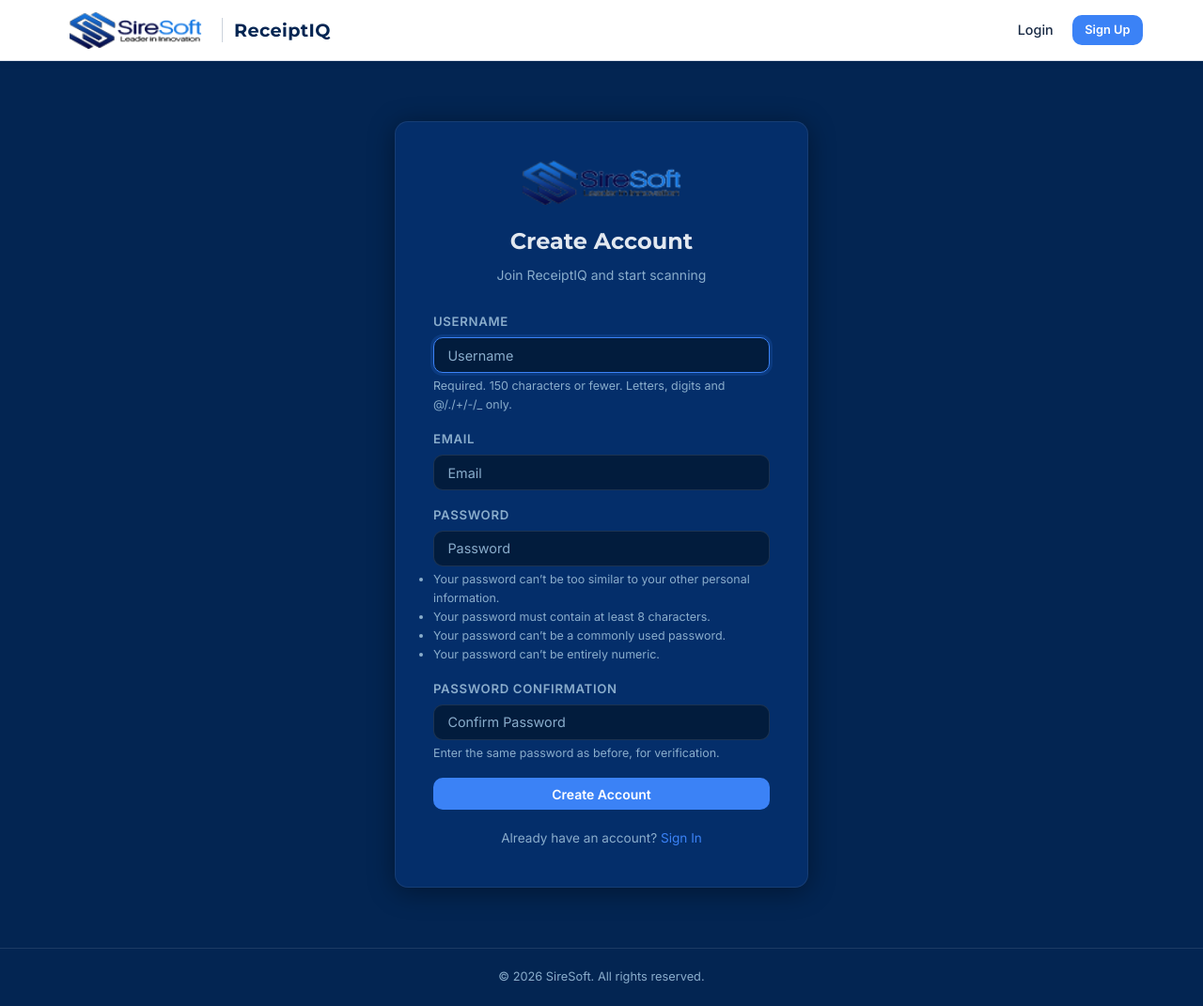
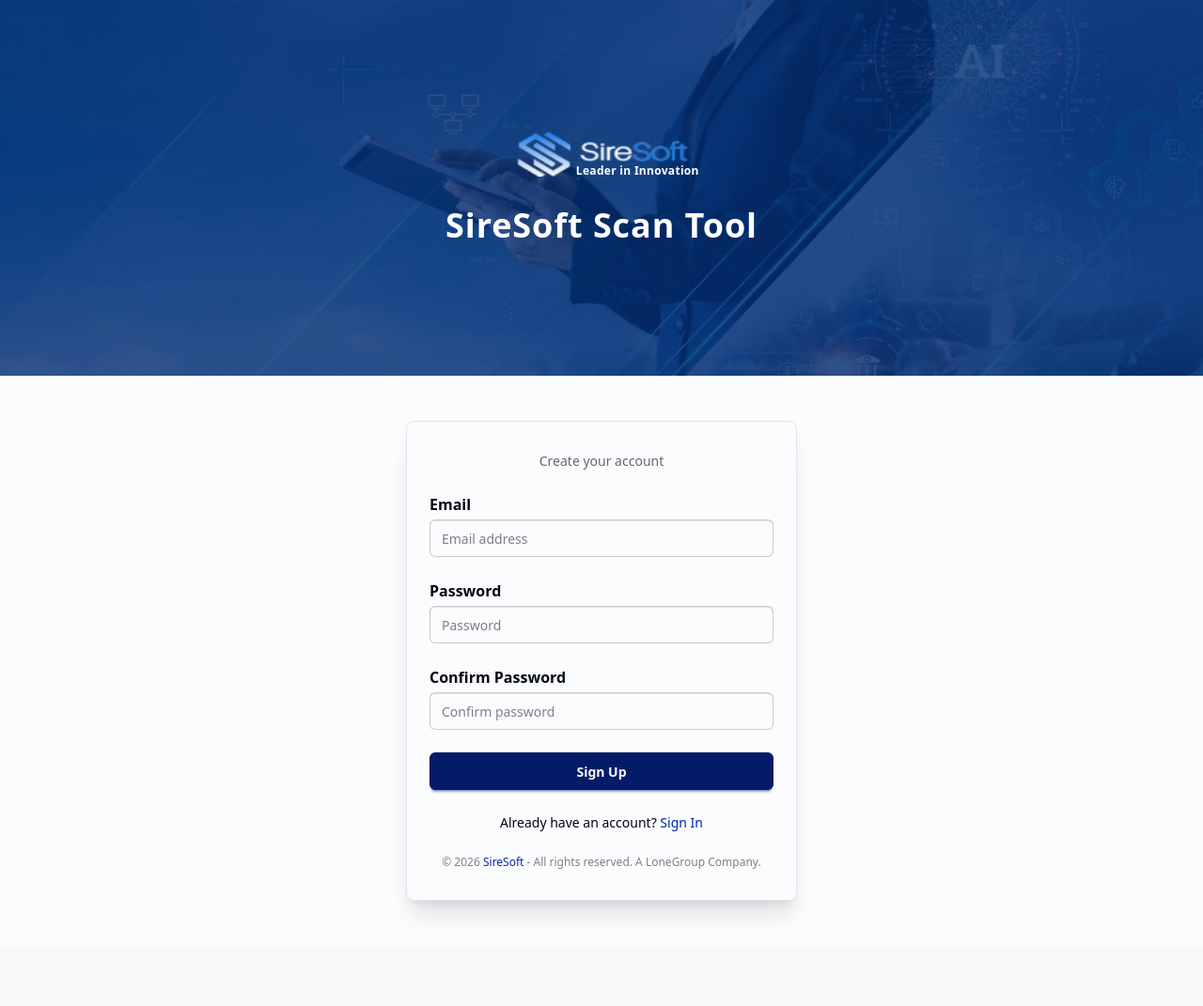
Before and after one commit to Engr-Mahnoor-code/SireSoft-Scan-Tool, a Django app: page /auth/register/ in a window 1280 px wide. Shown: the whole page at 94% size. After the commit the page ends 972 px from the top, so only its background shows below. Run offline with Django 5.2, Linux system fonts and the light colour scheme.

Commit message:
Add a Sign Up button to the login page, sign up with email and password
The register page existed but nothing linked to it, and it still wore the
old dark layout. It now uses the same card as sign-in and asks only for
email and password; the email doubles as the username. A finished sign-up
lands on the login page with the address filled in and a confirmation, so
the new user signs in with the pair they just chose.

```diff
--- a/apps/accounts/forms.py
+++ b/apps/accounts/forms.py
@@ -38,36 +38,56 @@ class LoginForm(AuthenticationForm):
 
 
 class RegisterForm(UserCreationForm):
+    """
+    Sign-up by email and password only.
+
+    People sign in with their email, so asking for a username as well was one
+    more thing to invent and forget. The email doubles as the username, capped
+    at the username column's 150 characters.
+    """
+
     email = forms.EmailField(
-        required=True,
+        label='Email',
+        max_length=150,
         widget=forms.EmailInput(
-            attrs={'class': 'form-input', 'placeholder': 'Email'})
+            attrs={'class': 'form-input', 'autocomplete': 'email',
+                   'placeholder': 'Email address'})
     )
 
     class Meta:
         model = User
-        fields = ('username', 'email', 'password1', 'password2')
+        fields = ('email',)
 
     def __init__(self, *args, **kwargs):
         super().__init__(*args, **kwargs)
-        for field_name, field in self.fields.items():
-            field.widget.attrs.setdefault('class', 'form-input')
-            if field_name == 'username':
-                field.widget.attrs['placeholder'] = 'Username'
-            elif field_name == 'password1':
-                field.widget.attrs['placeholder'] = 'Password'
-            elif field_name == 'password2':
-                field.widget.attrs['placeholder'] = 'Confirm Password'
+        placeholders = {'password1': 'Password',
+                        'password2': 'Confirm password'}
+        self.fields['password2'].label = 'Confirm Password'
+        for name, field in self.fields.items():
+            field.widget.attrs['class'] = 'form-input'
+            if name in placeholders:
+                field.widget.attrs['placeholder'] = placeholders[name]
+                field.widget.attrs['autocomplete'] = 'new-password'
+            # The rules list is long; the error names the one that failed.
+            field.help_text = ''
 
     def clean_email(self):
         # Sign-in by email only works while each address names one account,
         # so a second sign-up must not be able to take someone's address
         # (the admin's included) and lock them out of email login.
-        email = self.cleaned_data['email'].strip()
-        if User.objects.filter(email__iexact=email).exists():
+        email = self.cleaned_data['email'].strip().lower()
+        if (User.objects.filter(email__iexact=email).exists()
+                or User.objects.filter(username__iexact=email).exists()):
             raise forms.ValidationError(
                 'An account with this email already exists.')
         return email
+
+    def save(self, commit=True):
+        user = super().save(commit=False)
+        user.username = self.cleaned_data['email']
+        if commit:
+            user.save()
+        return user
 
 
 class ResetPasswordForm(PasswordResetForm):
--- a/apps/accounts/views.py
+++ b/apps/accounts/views.py
@@ -1,4 +1,4 @@
-from django.contrib.auth import login, logout, authenticate
+from django.contrib.auth import login, logout
 from django.contrib.auth.decorators import login_required
 from django.shortcuts import render, redirect
 from .forms import LoginForm, RegisterForm
@@ -7,14 +7,20 @@ from .forms import LoginForm, RegisterForm
 def login_view(request):
     if request.user.is_authenticated:
         return redirect('/')
+    registered = False
     if request.method == 'POST':
         form = LoginForm(request, data=request.POST)
         if form.is_valid():
             login(request, form.get_user())
             return redirect(request.GET.get('next', '/'))
     else:
-        form = LoginForm(request)
-    return render(request, 'accounts/login.html', {'form': form})
+        # Set by a sign-up that just finished, so the new user lands here
+        # with their address already filled in.
+        email = request.session.pop('registered_email', '')
+        registered = bool(email)
+        form = LoginForm(request, initial={'username': email})
+    return render(request, 'accounts/login.html',
+                  {'form': form, 'registered': registered})
 
 
 def register_view(request):
@@ -24,8 +30,8 @@ def register_view(request):
         form = RegisterForm(request.POST)
         if form.is_valid():
             user = form.save()
-            login(request, user)
-            return redirect('/')
+            request.session['registered_email'] = user.email
+            return redirect('accounts:login')
     else:
         form = RegisterForm()
     return render(request, 'accounts/register.html', {'form': form})
--- a/templates/accounts/register.html
+++ b/templates/accounts/register.html
@@ -1,41 +1,24 @@
-{% extends "base.html" %}
-{% load static %}
-{% block title %}Create Account — ReceiptIQ{% endblock %}
-{% block content %}
-<div class="auth-page">
-  <div class="auth-card">
-    <div class="auth-logo">
-      <img src="{% static 'images/header-logo.png' %}" alt="ReceiptIQ" />
-    </div>
-    <h1 class="auth-title">Create Account</h1>
-    <p class="auth-subtitle">Join ReceiptIQ and start scanning</p>
+{% extends "accounts/auth_base.html" %}
+{% block title %}Sign Up — SireSoft Scan Tool{% endblock %}
+{% block card %}
+<p class="login-heading">Create your account</p>
 
-    <form method="post" class="auth-form">
-      {% csrf_token %} {% for field in form %}
-      <div class="form-group">
-        <label class="form-label" for="{{ field.id_for_label }}"
-          >{{ field.label }}</label
-        >
-        {{ field }} {% if field.help_text %}
-        <span class="field-hint">{{ field.help_text }}</span>
-        {% endif %} {% if field.errors %}
-        <span class="field-error">{{ field.errors|join:", " }}</span>
-        {% endif %}
-      </div>
-      {% endfor %} {% if form.non_field_errors %}
-      <div class="form-errors">
+{% if form.non_field_errors %}
+<div class="login-errors">
   {% for error in form.non_field_errors %}
-        <p class="field-error">{{ error }}</p>
+  <p>{{ error }}</p>
   {% endfor %}
 </div>
 {% endif %}
 
-      <button type="submit" class="btn btn-full">Create Account</button>
+<form method="post" class="login-form">
+  {% csrf_token %}
+  {% include "accounts/_form_fields.html" %}
+  <button type="submit" class="login-btn">Sign Up</button>
 </form>
 
-    <p class="auth-footer">
-      Already have an account? <a href="{% url 'accounts:login' %}">Sign In</a>
+<p class="login-back">
+  Already have an account?
+  <a href="{% url 'accounts:login' %}">Sign In</a>
 </p>
-  </div>
-</div>
 {% endblock %}
```
Also changed, not shown: apps/accounts/tests.py (+62 -0 lines), static/css/main.css (+40 -0 lines), templates/accounts/login.html (+11 -0 lines). Lines whose indentation alone changed are shown as unchanged.
